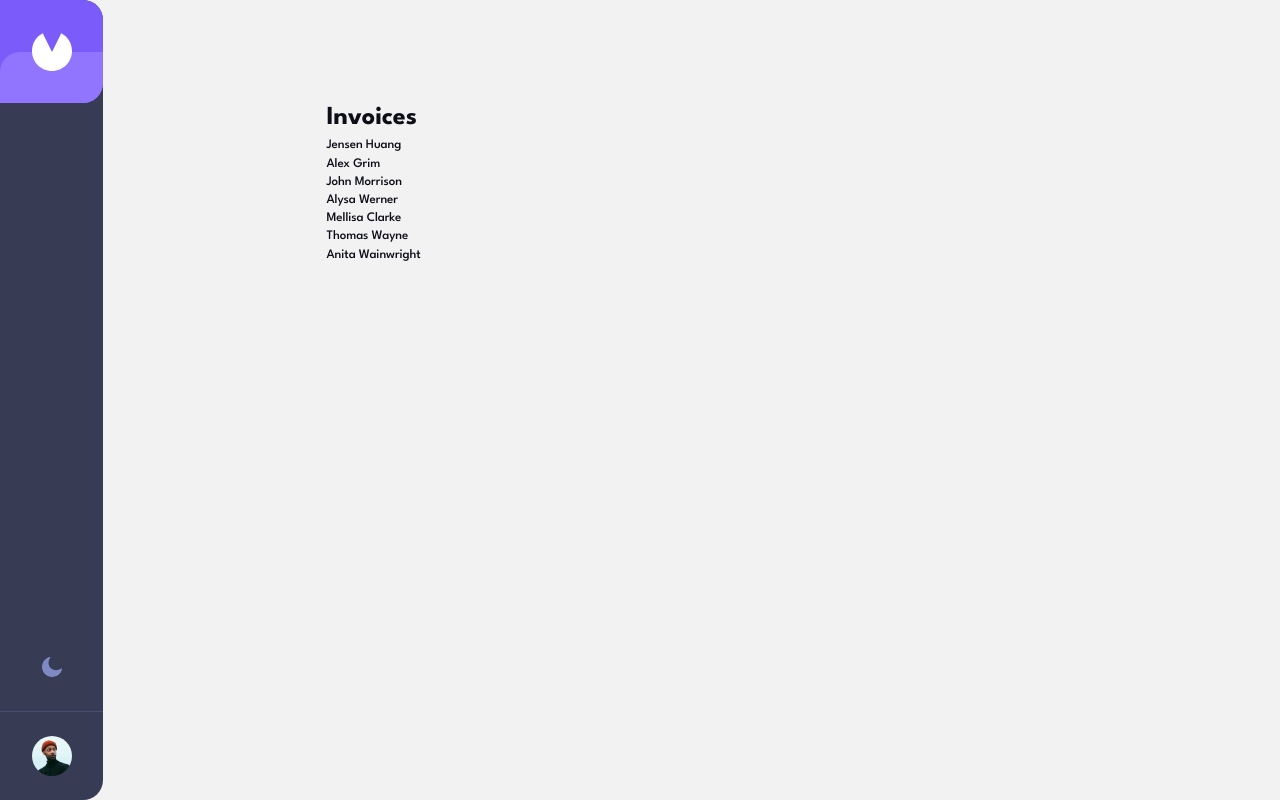
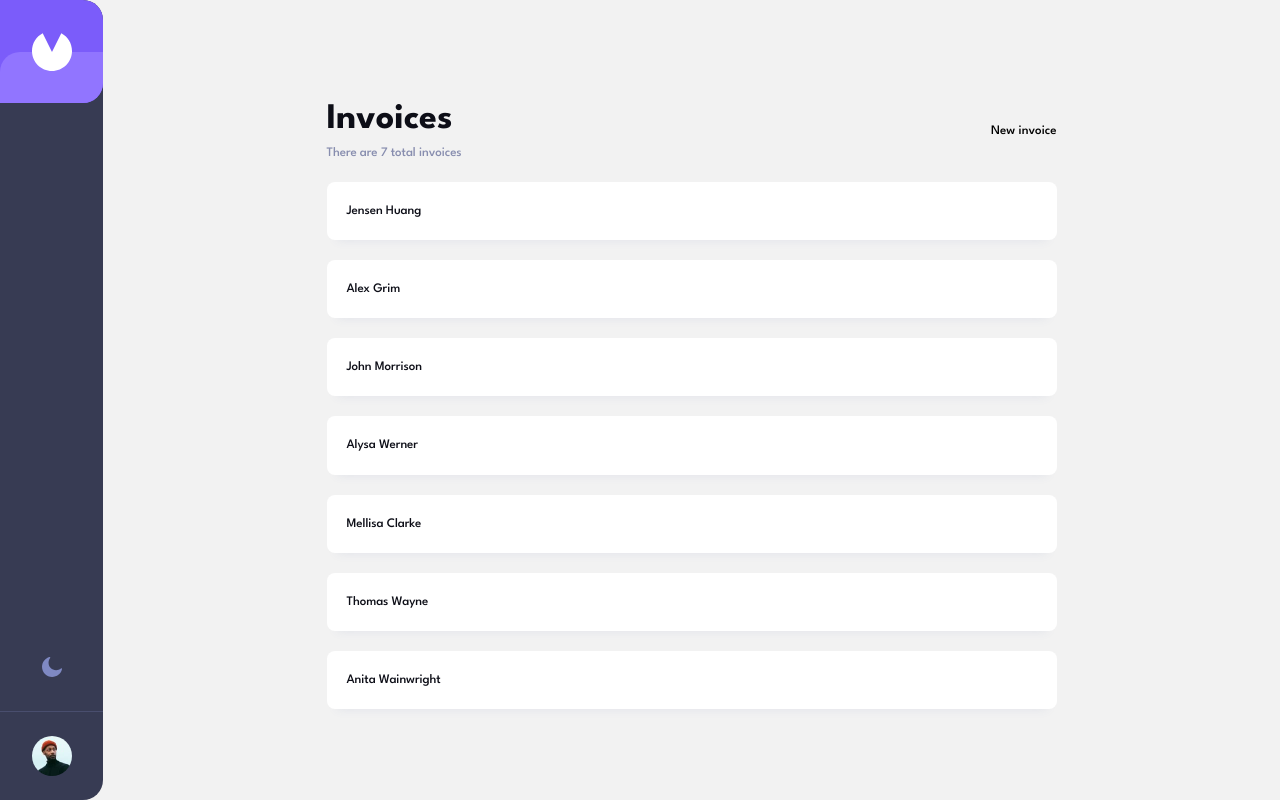
Before and after one commit to paulca55/fem-invoice-app, a Next.js app: page / in a window 1280 px wide. Built offline with nearby package versions, Linux system fonts and the light colour scheme.

Commit message:
Add basic structure to the invoices page

```diff
--- a/src/pages/index.tsx
+++ b/src/pages/index.tsx
@@ -1,19 +1,26 @@
 import styled from 'styled-components';
 import { invoiceData } from '@/invoice-data';
+import { OverviewHeader } from '@/components/OverviewHeader/OverviewHeader';
+import { Card } from '@/components/Card/Card';
 
 function HomePage() {
   return (
-    <Container>
-      <h1>Invoices</h1>
+    <StyledContainer>
+      <OverviewHeader
+        heading="Invoices"
+        subheading={`There are ${invoiceData.length} total invoices`}
+      />
 
       {invoiceData.map((invoice) => (
-        <p>{invoice.clientName}</p>
+        <Card key={invoice.id} style={{ marginTop: 20 }}>
+          <p style={{ padding: 20 }}>{invoice.clientName}</p>
+        </Card>
       ))}
-    </Container>
+    </StyledContainer>
   );
 }
 
-const Container = styled.div`
+const StyledContainer = styled.div`
   margin-top: 100px;
 `;
 
```
